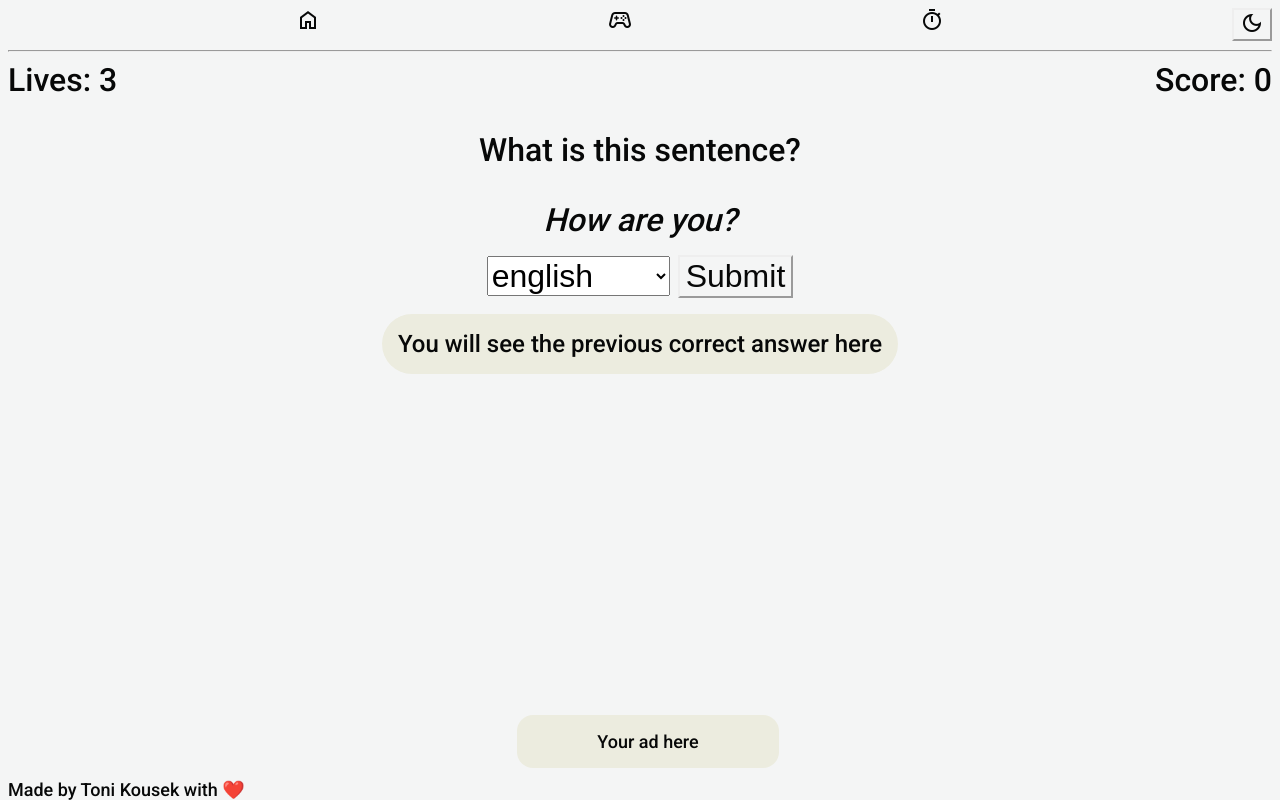
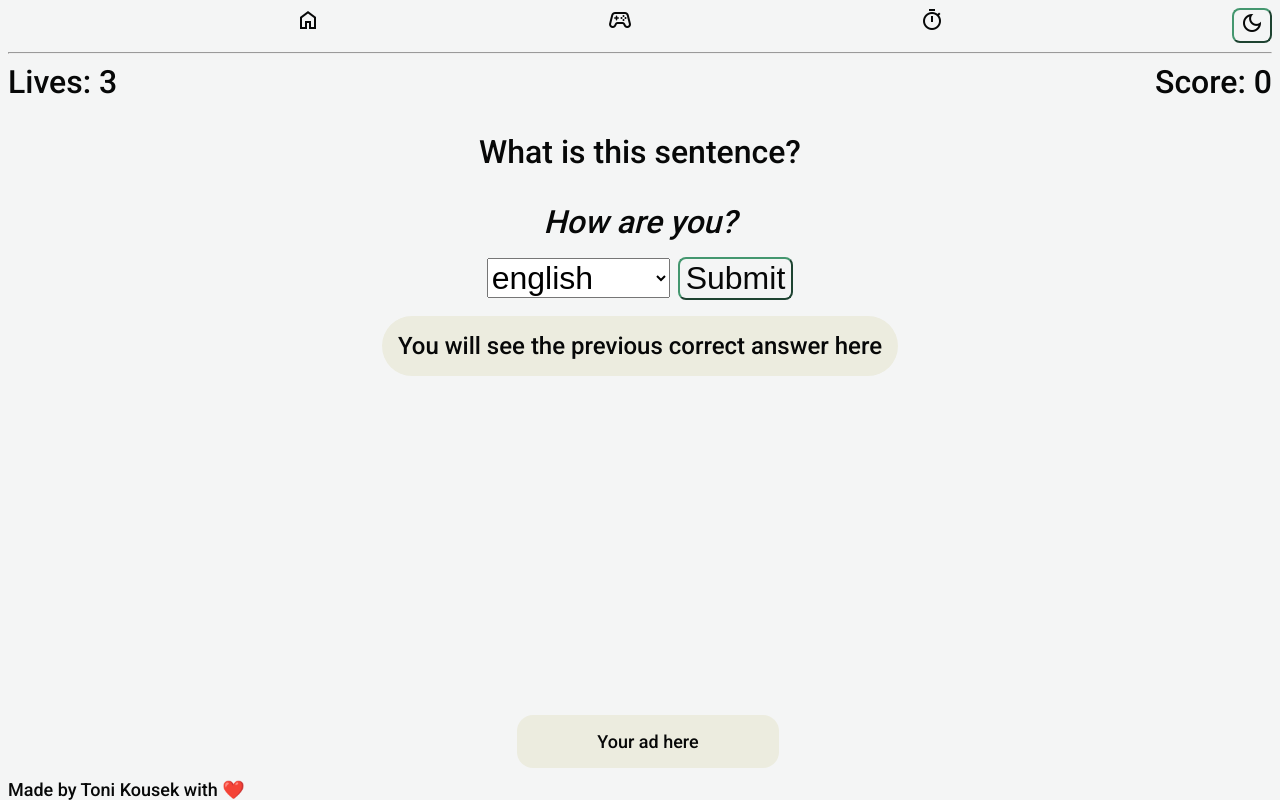
Before and after one commit to ToniKousek/translate-game-svelte, a SvelteKit app: page /game in a window 1280 px wide. Built offline with nearby package versions, Linux system fonts and the light colour scheme.

Commit message:
Change button looks

```diff
--- a/src/app.html
+++ b/src/app.html
@@ -51,7 +51,9 @@
       button {
         background-color: inherit;
         color: inherit;
-        border-color: var(--primary-color);
+        border-color: var(--accent);
+        border-radius: 0.5rem;
+        font-size: inherit;
       }
       h1,
       h2 {
--- a/src/routes/+layout.svelte
+++ b/src/routes/+layout.svelte
@@ -89,7 +89,7 @@
     bottom: 0;
     width: 100%;
 
-    background-color: solid var(--background);
+    background-color: var(--background);
   }
 
   /*I don't like this, but whatever*/
--- a/src/routes/game/Summary.svelte
+++ b/src/routes/game/Summary.svelte
@@ -22,7 +22,6 @@
 <h1>Summary</h1>
 <h2>Highscore: <b>{$highscore}</b></h2>
 <h2>Score: <b>{score}</b></h2>
-<button on:click={beginPlay()}>Play again</button>
 
 <h2>Your guesses</h2>
 {#each previous_guesses as guess, index}
@@ -34,5 +33,14 @@
   <p>You guessed: {guess.userLanguage.name} {guess.wasSuccess ? "✅" : "❌"}</p>
 {/each}
 
+<br />
+<button on:click={beginPlay()}>Play again</button>
+
 <!-- The ad has some height so to counter is an empty div with height. Really bad hack -->
 <div style="height: 5em;" />
+
+<style>
+  button {
+    font-size: xx-large;
+  }
+</style>
--- a/src/routes/time-attack/[difficulty]/Summary.svelte
+++ b/src/routes/time-attack/[difficulty]/Summary.svelte
@@ -29,7 +29,6 @@
 <h1>Summary</h1>
 <h2>Highscore: <b>{highscore}</b></h2>
 <h2>Score: <b>{score}</b></h2>
-<button on:click={beginPlay()}>Play again</button>
 
 <h2>Your guesses</h2>
 {#each previous_guesses as guess, index}
@@ -40,6 +39,13 @@
   </p>
   <p>You guessed: {guess.userLanguage.name} {guess.wasSuccess ? "✅" : "❌"}</p>
 {/each}
-
+<br />
+<button on:click={beginPlay()}>Play again</button>
 <!-- The ad has some height so to counter is an empty div with height. Really bad hack -->
 <div style="height: 5em;" />
+
+<style>
+  button {
+    font-size: xx-large;
+  }
+</style>
```
